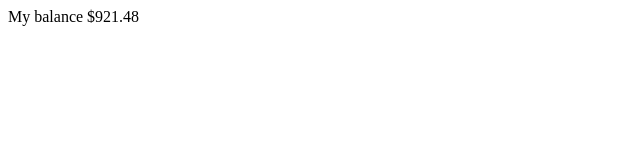
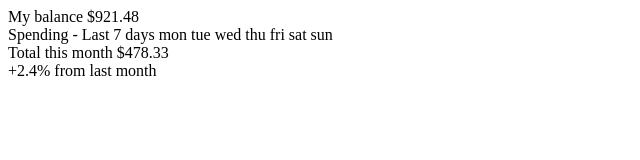
Before and after one commit to yojjal060/jsLearning, a plain HTML site: page expense-chart/index.html in a window 1280 px wide. Shown: the whole page, without its empty margins (0-640 px from the left). Drawn offline with Linux system fonts and the light colour scheme.

Commit message:
structure

```diff
--- a/expense-chart/index.html
+++ b/expense-chart/index.html
@@ -12,35 +12,43 @@
   <link rel="stylesheet" href="./style.css">
 </head>
 <body>
-  <div class="balance-section">
-    My balance
-    $921.48
-  </div>
+  <div class="container">
+    <div class="balance-section">
+      My balance
+      $921.48
+    </div>
+
+    <div class="body-section">
+    Spending - Last 7 days
+      mon
+      tue
+      wed
+      thu
+      fri
+      sat
+      sun
+    </div>
+
+    <div class="footer">
+      <div class="total-section">
+        Total this month
+        $478.33
+      </div>
+      <div class="increment-section">
+        +2.4%
+        from last month
+      </div>
+    </div>
 
 
 
 
 
 
-  <!-- My balance
-  $921.48
 
-  Spending - Last 7 days -->
+  </div>
 
-  <!-- mon
-  tue
-  wed
-  thu
-  fri
-  sat
-  sun
 
-  Total this month
-  $478.33
-
-  +2.4%
-  from last month -->
-
-    <script src="./app,js"></script>
+  <script src="./app,js"></script>
 </body>
 </html>
```
Also changed, not shown: expense-chart/app.js (added), 1 other file.
